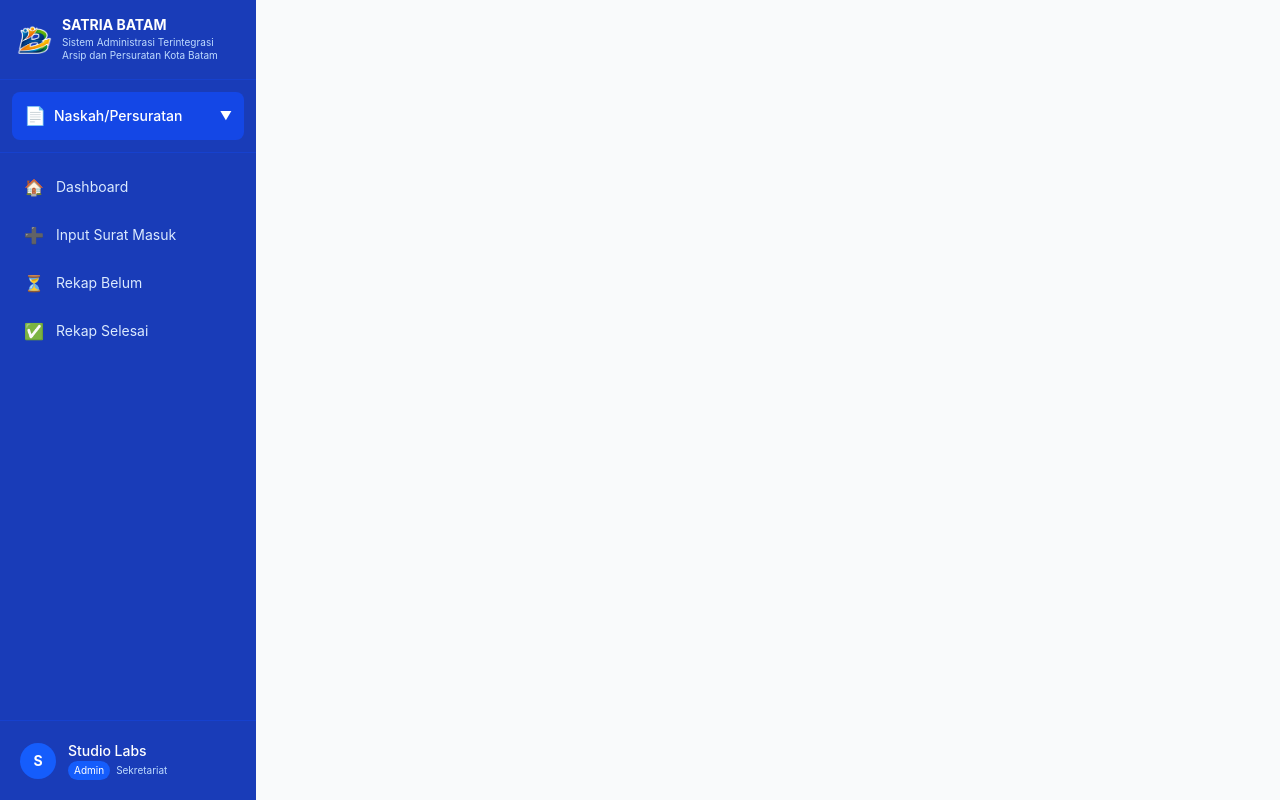
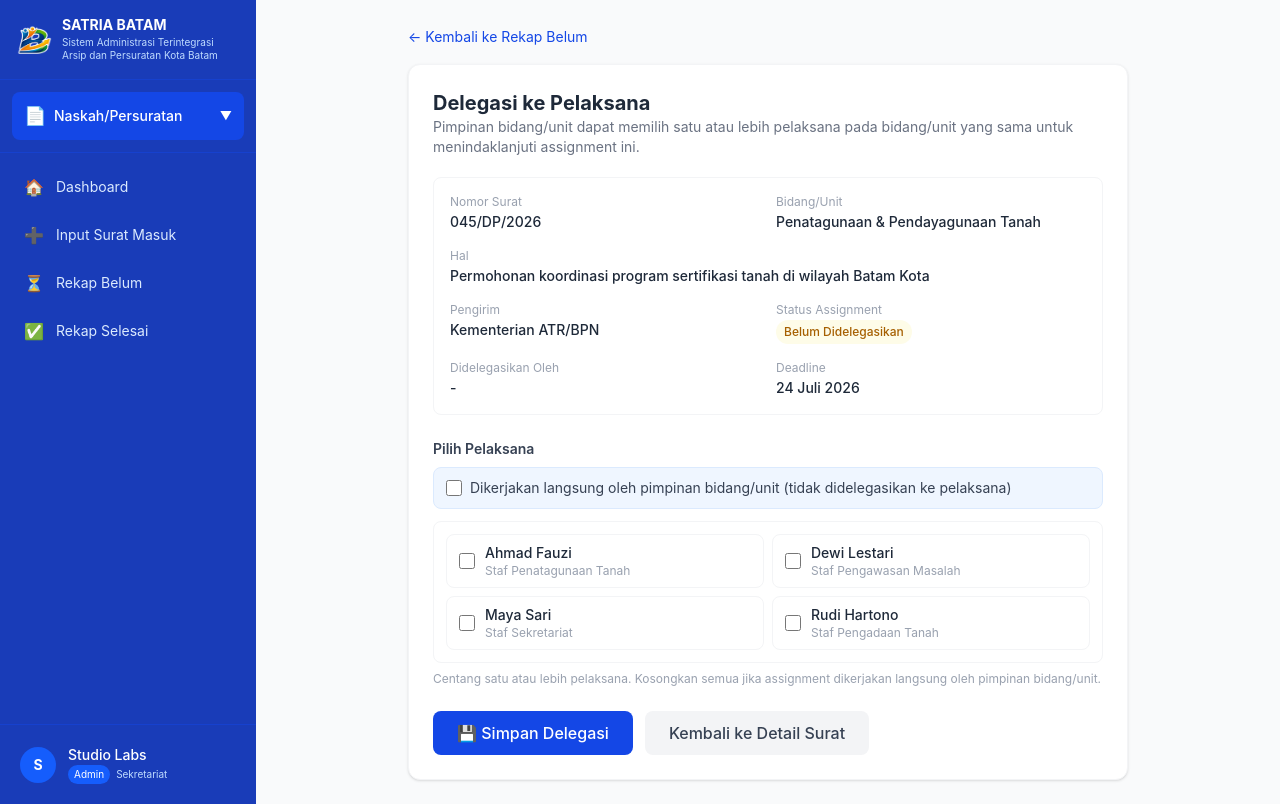
Before and after one commit to Studiolabs-cloud/project-SATRIA, a React app in the folder frontend/: page /naskah/delegasi/1 in a window 1280 px wide. Built offline with nearby package versions, Linux system fonts and the light colour scheme; the HTML template or start-up script is replaced by a standard one.

Commit message:
feat: tambah halaman Delegasi ke Pelaksana modul Naskah

```diff
--- a/frontend/src/App.jsx
+++ b/frontend/src/App.jsx
@@ -10,6 +10,7 @@ import InputSuratMasuk from './pages/naskah/InputSuratMasuk';
 import RekapBelum from './pages/naskah/RekapBelum';
 import RekapSelesai from './pages/naskah/RekapSelesai';
 import DetailSurat from './pages/naskah/DetailSurat';
+import DelegasiPelaksana from './pages/naskah/DelegasiPelaksana';
 
 
 function App() {
@@ -30,6 +31,7 @@ function App() {
           <Route path="/naskah/rekap-belum" element={<RekapBelum />} />
           <Route path="/naskah/rekap-selesai" element={<RekapSelesai />} />
           <Route path="/naskah/detail/:id" element={<DetailSurat />} />
+          <Route path="/naskah/delegasi/:id" element={<DelegasiPelaksana />} />
         </Routes>
       </MainLayout>
     </BrowserRouter>
--- /dev/null
+++ b/frontend/src/pages/naskah/DelegasiPelaksana.jsx
@@ -0,0 +1,201 @@
+import { useState } from 'react';
+import { useParams, useNavigate, Link } from 'react-router-dom';
+
+// Data dummy pelaksana per bidang, nanti fetch dari API master pegawai
+const DUMMY_PELAKSANA = [
+  { id: 1, nama: 'Ahmad Fauzi', jabatan: 'Staf Penatagunaan Tanah' },
+  { id: 2, nama: 'Dewi Lestari', jabatan: 'Staf Pengawasan Masalah' },
+  { id: 3, nama: 'Maya Sari', jabatan: 'Staf Sekretariat' },
+  { id: 4, nama: 'Rudi Hartono', jabatan: 'Staf Pengadaan Tanah' },
+];
+
+// Data dummy surat + assignment, nanti fetch dari API berdasarkan :id
+const DUMMY_ASSIGNMENT = {
+  id: 1,
+  noSurat: '045/DP/2026',
+  hal: 'Permohonan koordinasi program sertifikasi tanah di wilayah Batam Kota',
+  pengirim: 'Kementerian ATR/BPN',
+  bidangUnit: 'Penatagunaan & Pendayagunaan Tanah',
+  statusAssignment: 'Belum Didelegasikan',
+  didelegasikanOleh: '-',
+  waktuDelegasi: '-',
+  deadline: '2026-07-24',
+};
+
+export default function DelegasiPelaksana() {
+  const { id } = useParams();
+  const navigate = useNavigate();
+
+  const [pelaksanaTerpilih, setPelaksanaTerpilih] = useState([]);
+  const [dikerjakanLangsung, setDikerjakanLangsung] = useState(false);
+  const [toast, setToast] = useState(null);
+
+  const formatTanggal = (dateStr) => {
+    if (dateStr === '-') return '-';
+    return new Date(dateStr).toLocaleDateString('id-ID', { day: '2-digit', month: 'long', year: 'numeric' });
+  };
+
+  const togglePelaksana = (pelaksanaId) => {
+    setPelaksanaTerpilih((prev) =>
+      prev.includes(pelaksanaId) ? prev.filter((p) => p !== pelaksanaId) : [...prev, pelaksanaId]
+    );
+  };
+
+  const handleDikerjakanLangsungChange = () => {
+    setDikerjakanLangsung((prev) => !prev);
+    if (!dikerjakanLangsung) {
+      setPelaksanaTerpilih([]); // kosongkan pilihan pelaksana kalau dikerjakan langsung oleh pimpinan bidang
+    }
+  };
+
+  const showToast = (message) => {
+    setToast({ message, visible: true });
+    setTimeout(() => setToast((prev) => (prev ? { ...prev, visible: true } : null)), 10);
+    setTimeout(() => setToast((prev) => (prev ? { ...prev, visible: false } : null)), 4700);
+    setTimeout(() => setToast(null), 5000);
+  };
+
+  const handleSimpanDelegasi = () => {
+    if (!dikerjakanLangsung && pelaksanaTerpilih.length === 0) {
+      alert('Pilih minimal 1 pelaksana, atau centang "Dikerjakan langsung oleh pimpinan bidang".');
+      return;
+    }
+    const payload = {
+      assignmentId: id,
+      pelaksana: dikerjakanLangsung ? [] : pelaksanaTerpilih,
+      dikerjakanLangsung,
+    };
+    console.log('Delegasi tersimpan:', payload);
+    showToast('Delegasi berhasil disimpan dan notifikasi WhatsApp telah dikirim');
+  };
+
+  return (
+    <div className="p-6 max-w-3xl mx-auto">
+      {/* Breadcrumb */}
+      <div className="mb-4">
+        <Link to="/naskah/rekap-belum" className="text-sm text-blue-700 hover:underline">
+          ← Kembali ke Rekap Belum
+        </Link>
+      </div>
+
+      <div className="bg-white rounded-xl shadow-sm border border-gray-100 p-6">
+        <div className="mb-5">
+          <h1 className="text-xl font-bold text-gray-800">Delegasi ke Pelaksana</h1>
+          <p className="text-gray-500 text-sm">
+            Pimpinan bidang/unit dapat memilih satu atau lebih pelaksana pada bidang/unit yang sama untuk menindaklanjuti assignment ini.
+          </p>
+        </div>
+
+        {/* Info Assignment */}
+        <div className="grid grid-cols-1 md:grid-cols-2 gap-4 text-sm border border-gray-100 rounded-lg p-4 mb-6">
+          <div>
+            <p className="text-gray-400 text-xs mb-0.5">Nomor Surat</p>
+            <p className="text-gray-800 font-medium">{DUMMY_ASSIGNMENT.noSurat}</p>
+          </div>
+          <div>
+            <p className="text-gray-400 text-xs mb-0.5">Bidang/Unit</p>
+            <p className="text-gray-800 font-medium">{DUMMY_ASSIGNMENT.bidangUnit}</p>
+          </div>
+          <div className="md:col-span-2">
+            <p className="text-gray-400 text-xs mb-0.5">Hal</p>
+            <p className="text-gray-800 font-medium">{DUMMY_ASSIGNMENT.hal}</p>
+          </div>
+          <div>
+            <p className="text-gray-400 text-xs mb-0.5">Pengirim</p>
+            <p className="text-gray-800 font-medium">{DUMMY_ASSIGNMENT.pengirim}</p>
+          </div>
+          <div>
+            <p className="text-gray-400 text-xs mb-0.5">Status Assignment</p>
+            <span className="text-xs font-medium px-2 py-1 rounded-full bg-yellow-50 text-yellow-700 inline-block">
+              {DUMMY_ASSIGNMENT.statusAssignment}
+            </span>
+          </div>
+          <div>
+            <p className="text-gray-400 text-xs mb-0.5">Didelegasikan Oleh</p>
+            <p className="text-gray-800 font-medium">{DUMMY_ASSIGNMENT.didelegasikanOleh}</p>
+          </div>
+          <div>
+            <p className="text-gray-400 text-xs mb-0.5">Deadline</p>
+            <p className="text-gray-800 font-medium">{formatTanggal(DUMMY_ASSIGNMENT.deadline)}</p>
+          </div>
+        </div>
+
+        {/* Pilih Pelaksana */}
+        <div className="mb-4">
+          <label className="block text-sm font-semibold text-gray-700 mb-2">Pilih Pelaksana</label>
+
+          <label className="flex items-center gap-2 mb-3 text-sm text-gray-700 bg-blue-50 border border-blue-100 rounded-lg px-3 py-2.5">
+            <input
+              type="checkbox"
+              checked={dikerjakanLangsung}
+              onChange={handleDikerjakanLangsungChange}
+              className="w-4 h-4 accent-blue-700"
+            />
+            Dikerjakan langsung oleh pimpinan bidang/unit (tidak didelegasikan ke pelaksana)
+          </label>
+
+          <div
+            className={`grid grid-cols-1 md:grid-cols-2 gap-2 border border-gray-100 rounded-lg p-3 transition ${
+              dikerjakanLangsung ? 'opacity-40 pointer-events-none' : ''
+            }`}
+          >
+            {DUMMY_PELAKSANA.map((pelaksana) => (
+              <label
+                key={pelaksana.id}
+                className={`flex items-center gap-2.5 border rounded-lg px-3 py-2 cursor-pointer transition ${
+                  pelaksanaTerpilih.includes(pelaksana.id)
+                    ? 'border-blue-600 bg-blue-50'
+                    : 'border-gray-100 hover:bg-gray-50'
+                }`}
+              >
+                <input
+                  type="checkbox"
+                  checked={pelaksanaTerpilih.includes(pelaksana.id)}
+                  onChange={() => togglePelaksana(pelaksana.id)}
+                  className="w-4 h-4 accent-blue-700"
+                />
+                <div>
+                  <p className="text-sm font-medium text-gray-800">{pelaksana.nama}</p>
+                  <p className="text-xs text-gray-400">{pelaksana.jabatan}</p>
+                </div>
+              </label>
+            ))}
+          </div>
+          <p className="text-xs text-gray-400 mt-2">
+            Centang satu atau lebih pelaksana. Kosongkan semua jika assignment dikerjakan langsung oleh pimpinan bidang/unit.
+          </p>
+        </div>
+
+        {/* Tombol Aksi */}
+        <div className="flex gap-3 pt-2">
+          <button
+            onClick={handleSimpanDelegasi}
+            className="bg-blue-700 hover:bg-blue-800 text-white font-medium px-6 py-2.5 rounded-lg transition"
+          >
+            💾 Simpan Delegasi
+          </button>
+          <button
+            onClick={() => navigate(`/naskah/detail/${id}`)}
+            className="bg-gray-100 hover:bg-gray-200 text-gray-700 font-medium px-6 py-2.5 rounded-lg transition"
+          >
+            Kembali ke Detail Surat
+          </button>
+        </div>
+      </div>
+
+      {/* Toast Notification */}
+      {toast && (
+        <div
+          className={`fixed bottom-6 right-6 z-50 transition-all duration-300 ${
+            toast.visible ? 'opacity-100 translate-y-0' : 'opacity-0 translate-y-3'
+          }`}
+        >
+          <div className="bg-gray-900 text-white px-5 py-3 rounded-lg shadow-lg flex items-center gap-3 max-w-sm">
+            <span className="text-green-400 text-lg">✓</span>
+            <p className="text-sm font-medium">{toast.message}</p>
+          </div>
+        </div>
+      )}
+    </div>
+  );
+}
--- a/frontend/src/pages/naskah/RekapBelum.jsx
+++ b/frontend/src/pages/naskah/RekapBelum.jsx
@@ -136,14 +136,14 @@ export default function RekapBelum() {
                           {item.status}
                         </span>
                       </td>
-                      <td className="py-3 px-4 text-center whitespace-nowrap">
-                        <Link to={`/naskah/detail/${item.id}`} className="text-blue-700 hover:underline text-xs font-medium mr-3">
-                          Detail
-                        </Link>
-                        <button className="text-blue-600 hover:underline text-xs font-medium">
-                          Tindak Lanjut
-                        </button>
-                      </td>
+                     <td className="py-3 px-4 text-center whitespace-nowrap">
+                      <Link to={`/naskah/detail/${item.id}`} className="text-blue-700 hover:underline text-xs font-medium mr-3">
+                       Detail
+                     </Link>
+                     <Link to={`/naskah/delegasi/${item.id}`} className="text-purple-600 hover:underline text-xs font-medium">
+                       Delegasi
+                     </Link>
+                    </td>
                     </tr>
                   );
                 })
```
